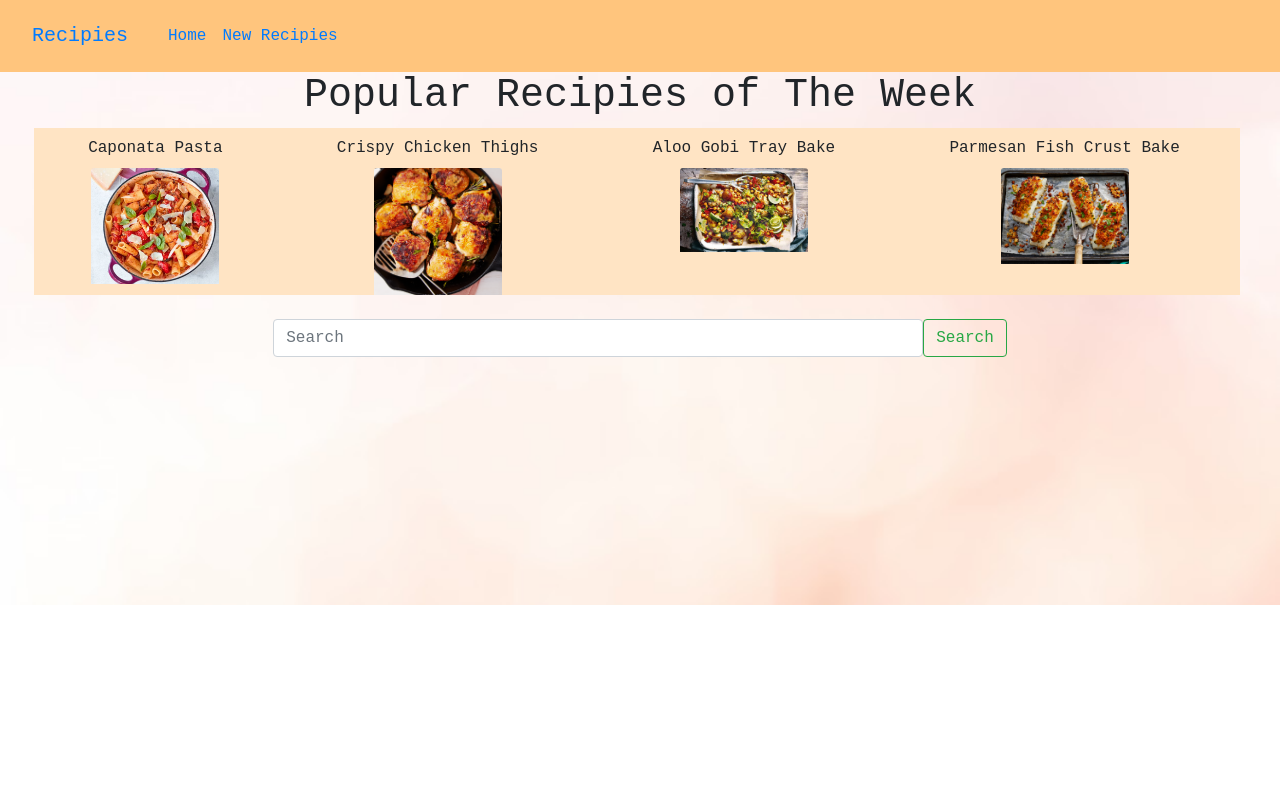
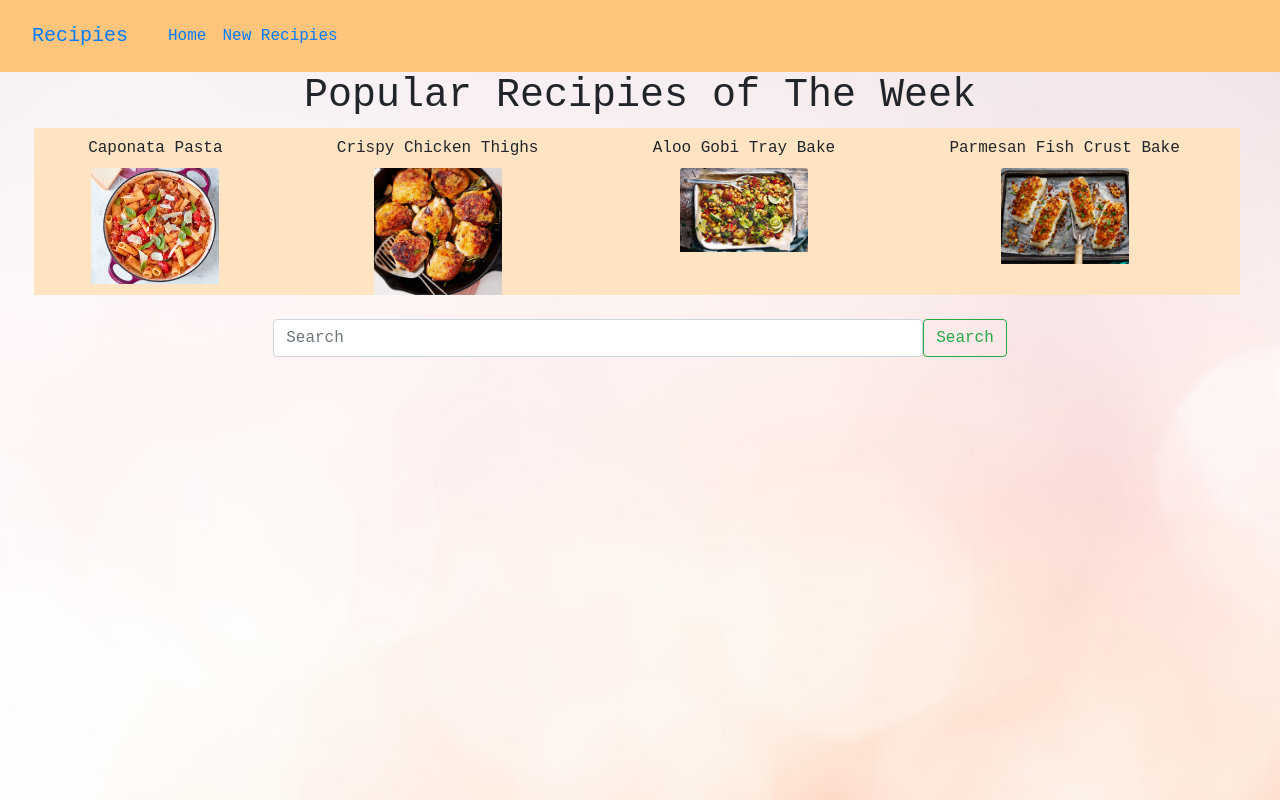
Before and after one commit to TiffanyJan/Recipies, a React (Create React App) app: page / in a window 1280 px wide. Built offline with nearby package versions, Linux system fonts and the light colour scheme.

Commit message:
fix background

```diff
--- a/src/App.css
+++ b/src/App.css
@@ -80,10 +80,12 @@
   text-align:right
 }
 
+html {
+  height: 100%;
+}
 body {
   background-image: url("light-peach-bokeh-light-abstract-background_73588-57.jpg");
   background-repeat: no-repeat;
-  height: 900%;
   background-position: center;
   background-repeat: no-repeat;
   background-size: cover;
```
